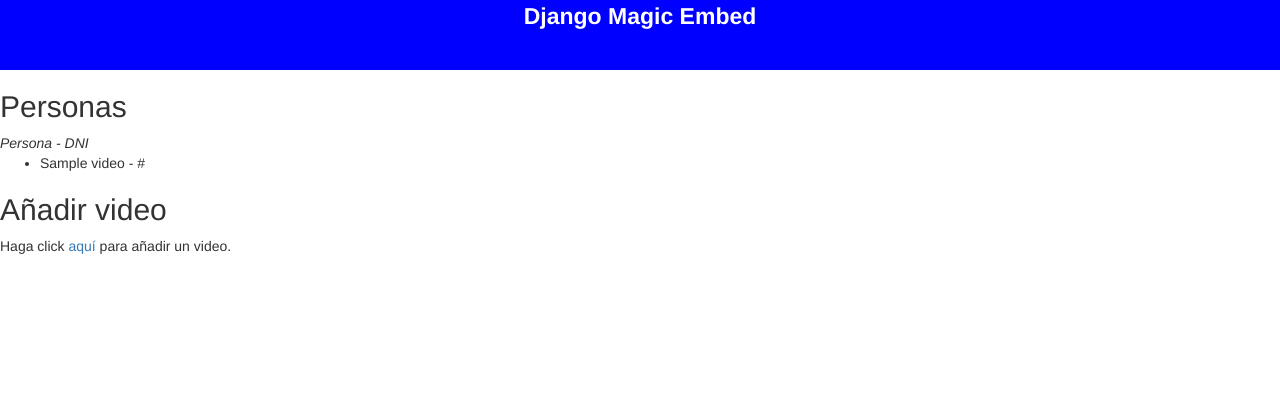
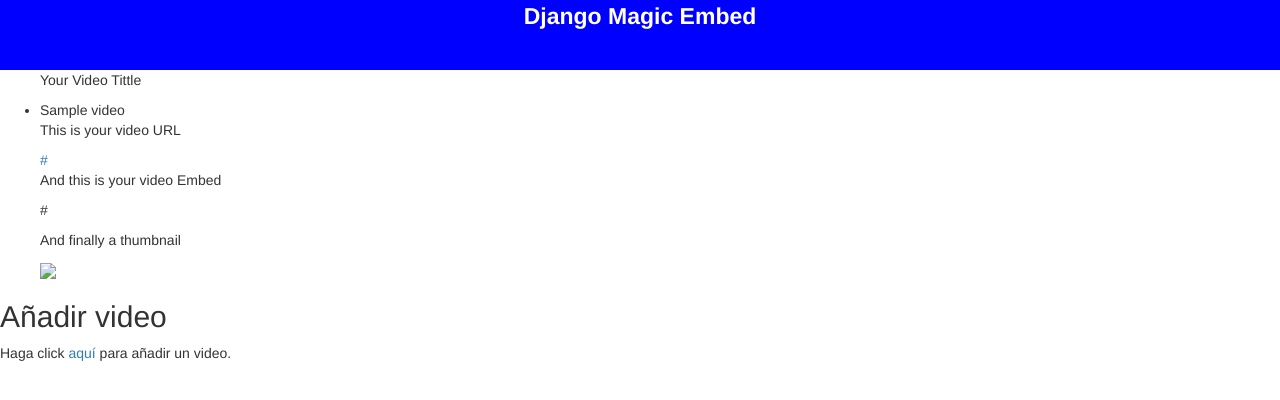
Before and after one commit to kronoscode/magic-embed-demo, a Django app: template med/templates/magic/video_list.html in a window 1280 px wide. Shown: the top 400 px of the page. Run offline with Django 3.2, Linux system fonts and the light colour scheme; the template is opened without the code that fills it: most values are stand-ins (such as "Sample title", 1, 10 or a date in 2020); some libraries are stand-ins or nearby versions.

Commit message:
simple views for video list

```diff
--- a/med/static/css/project.css
+++ b/med/static/css/project.css
@@ -18,3 +18,7 @@
 	text-align: center;
 	margin-top: 30px;
 }
+.videos{
+	width: auto;
+	height: auto;
+}
--- a/med/templates/magic/video_list.html
+++ b/med/templates/magic/video_list.html
@@ -1,14 +1,22 @@
 {% extends "base.html" %}
+{% load magicembed_tags %}
 {% block content %}
-<h2>Personas</h2>
-<em>Persona - DNI</em>
 <ul>
     {% for video in object_list %}
-        <li>{{ video.titulo }} - {{ video.url }} </li>
+    	<div class="video">
+	    	<p>Your Video Tittle</p>
+	        <li>{{ video.titulo }}</li>
+	        <p>This is your video URL</p>
+	        <a href="{{ video.url }}">{{ video.url }}</a>
+	        <p>And this is your video Embed</p>
+	        <p>{{ video.url|magicembed:"640x480" }}</p>
+	        <p>And finally a thumbnail</p>
+	        <img src="{{ video.url|magicthumbnail }}">
+	   	</div>
     {% endfor %}
 </ul>
 
 <h2>Añadir video</h2>
 
-Haga click <a href="{% url 'magi:video_add'  %}">aquí</a> para añadir un video.
+Haga click <a href="/">aquí</a> para añadir un video.
 {% endblock %}
```
